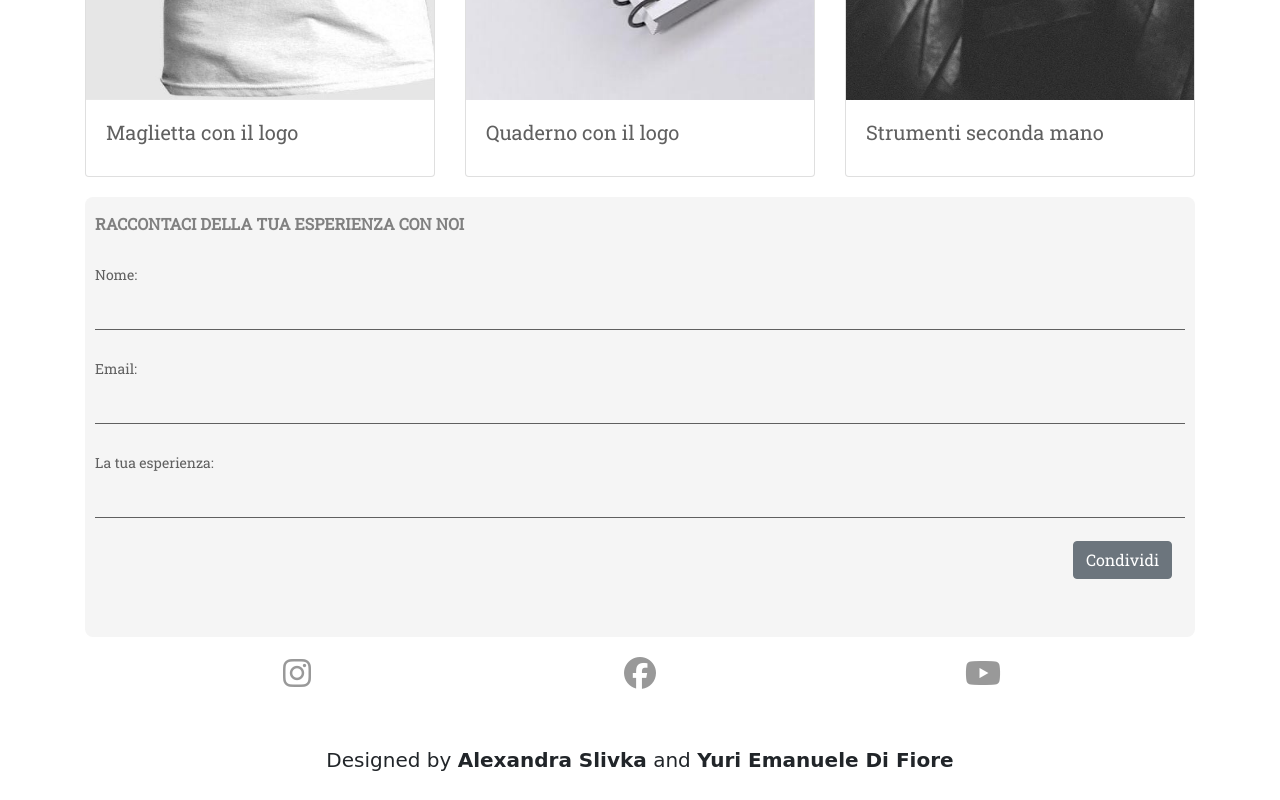
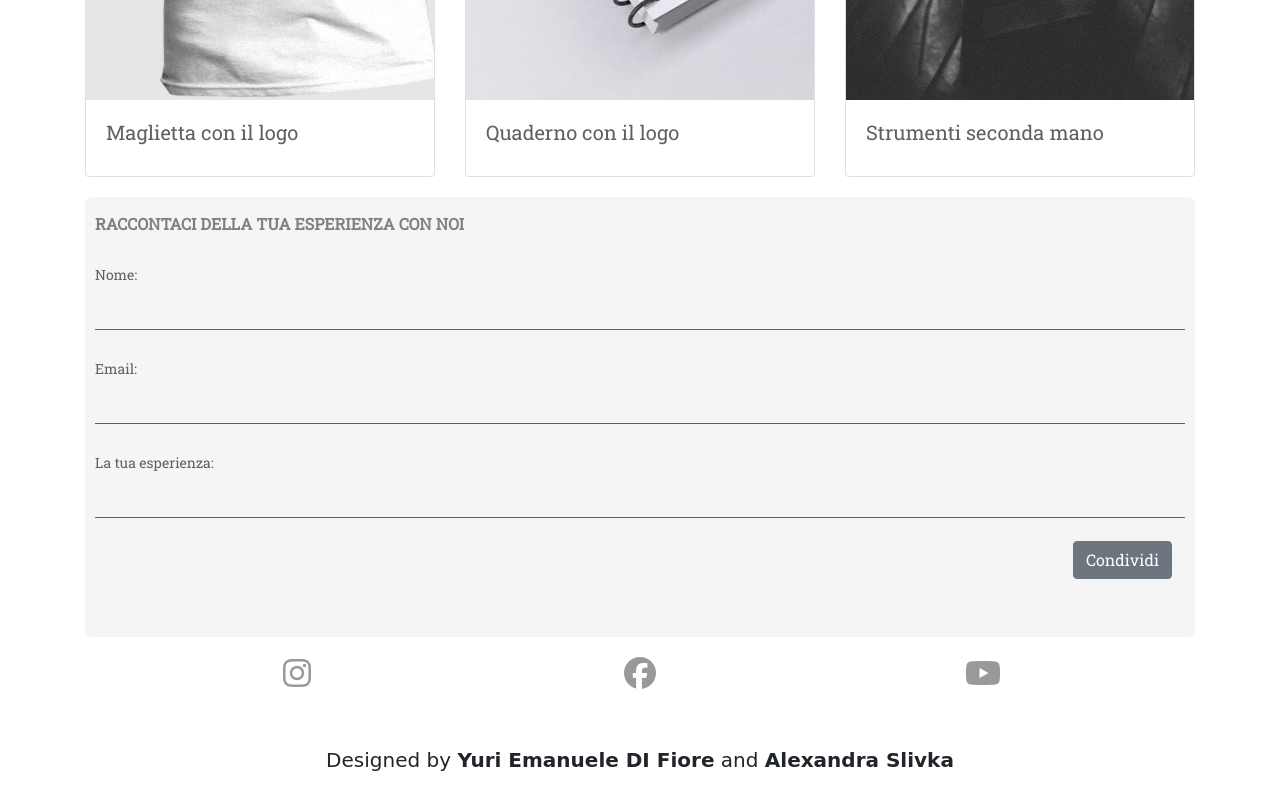
Before and after one commit to yuridifiore/Movimento-Arti-Libere-, a plain HTML site: page index.html in a window 1280 px wide. Shown: the part 4595-5395 px from the top of the page. Drawn offline with nearby package versions, Linux system fonts and the light colour scheme; a web font is replaced by a local one.

Commit message:
ultime modifiche

```diff
--- a/index.html
+++ b/index.html
@@ -256,7 +256,7 @@
 				</section>
 			</section>
 			<section>
-				<h5 id="text" class="morepadding">Designed by <strong>Alexandra Slivka</strong> and <strong>Yuri Emanuele Di Fiore</strong>
+				<h5 id="text" class="morepadding">Designed by <strong>Yuri Emanuele DI Fiore</strong> and <strong>Alexandra Slivka</strong>
 			</section>
 		</main>
 	</body>
```
